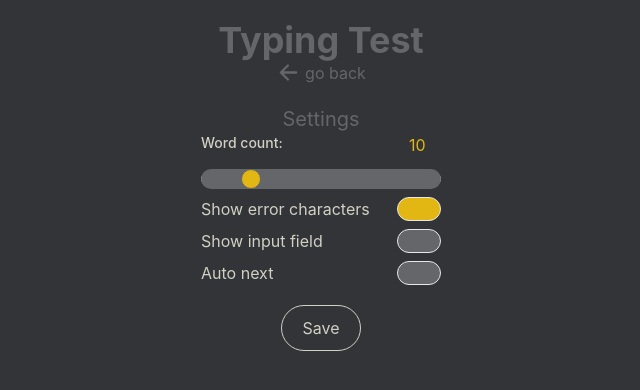
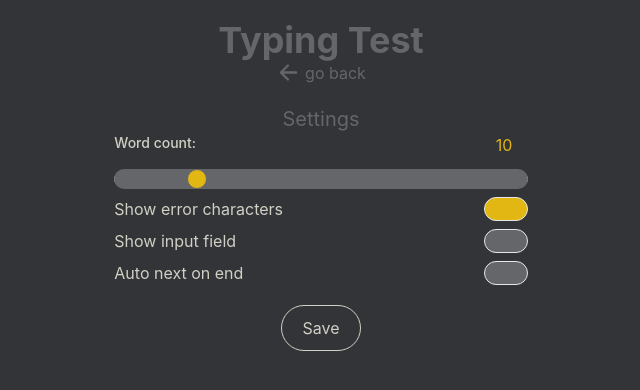
Before and after one commit to Bhanukamax/typing-test-bmax, a React (Vite) app: page / in a window 1280 px wide. Both pictures are taken after a click on the button "settings". Shown: the top 390 px of the page, without its empty margins (319-959 px from the left). Built offline with nearby package versions, Linux system fonts and the light colour scheme.

Commit message:
added and disabled next on tab

```diff
--- a/src/componets/settings.tsx
+++ b/src/componets/settings.tsx
@@ -19,10 +19,14 @@ export default function Settings({ onSave, settings }: Props) {
     const [showInput, setShowInput] = useState<boolean>(
         Boolean(settings.showInput)
     );
+    const [tabToNext, setTabToNext] = useState<boolean>(
+        Boolean(settings.tabToNext)
+    );
+
 
     const handleSubmit = (e: React.FormEvent<HTMLFormElement>) => {
         e.preventDefault();
-        onSave({ wordCount, showInput, showErrorChars, autoNext });
+        onSave({ wordCount, showInput, showErrorChars, autoNext, tabToNext: tabToNext });
     };
 
     return (
@@ -30,11 +34,12 @@ export default function Settings({ onSave, settings }: Props) {
             <div className="color-sub flex flex-col w-full items-center">
                 <h2 className="text-xl text-center">Settings</h2>
 
-                <div className="flex flex-col gap-2 max-w-full w-60 ">
+                <div className="flex flex-col gap-2 max-w-full w-2/6 min-w-64">
                     <WordCuntInput value={wordCount} onChange={setWordCount} />
                     <BoolSetting value={showErrorChars} setValue={setShowErrorChars} title='Show error characters' />
                     <BoolSetting value={showInput} setValue={setShowInput} title='Show input field' />
-                    <BoolSetting value={autoNext} setValue={setAutoNext} title='Auto next' />
+                    <BoolSetting value={autoNext} setValue={setAutoNext} title='Auto next on end' />
+                    {/* <BoolSetting value={tabToNext} setValue={setTabToNext} title='Tab to next test (experimental)' /> */}
                 </div>
                 <div className="flex justify-center">
                     <button className="button mt-5 rounded-full" type="submit">
@@ -59,7 +64,6 @@ function BoolSetting({
         <div className="flex justify-between">
             <label className="label color-text">{title}</label>
             <ToggleSwitch
-                name="showInput"
                 color="main"
                 checked={value}
                 onChange={setValue}
--- a/src/componets/typing-test.tsx
+++ b/src/componets/typing-test.tsx
@@ -1,7 +1,7 @@
 import TestDisplay from './test-display';
 import text from '../1000-common.txt';
 import { IoReloadCircle } from 'react-icons/io5';
-import { useEffect, useState, useRef } from 'react';
+import { useEffect, useState, useRef, useLayoutEffect } from 'react';
 import { setTheme, Themes } from '../util/theme';
 import { useFocusRefOnBodyClick } from '../hooks';
 import { useSettings } from '../util/settings';
@@ -182,6 +182,7 @@ export default function TypingTest({ wordCount }: Props) {
     }, [userText, testTime, testState]);
 
     const testTextInputRef = useRef<HTMLInputElement>(null);
+    const newTestButtonRef = useRef<HTMLButtonElement>(null);
 
     useFocusRefOnBodyClick(testTextInputRef);
 
@@ -203,6 +204,25 @@ export default function TypingTest({ wordCount }: Props) {
     useEffect(() => {
         newTest();
     }, []);
+
+    // new test on button focus
+    useLayoutEffect(() => {
+        // DISABLED: as not properly working
+        return;
+        if (!settings.tabToNext) {
+            return;
+        }
+        const listener = () => {
+            setTimeout(() => {
+                newTest();
+            }, 100);
+
+        };
+        newTestButtonRef.current?.addEventListener('focus', listener)
+        return () => {
+            newTestButtonRef.current?.removeEventListener('focus', listener)
+        }
+    }, [newTestButtonRef.current === document.activeElement]);
 
     const handleOnBlur = () => {
         return;
@@ -247,7 +267,7 @@ export default function TypingTest({ wordCount }: Props) {
                 autoCapitalize="off"
                 autoComplete="off"
             />
-            <button onClick={newTest} className="button rounded-full">
+            <button ref={newTestButtonRef} onClick={newTest} className="button rounded-full">
                 New Test &nbsp; <IoReloadCircle size={20} />{' '}
             </button>
         </>
--- a/src/util/settings.ts
+++ b/src/util/settings.ts
@@ -6,6 +6,7 @@ export type SettingsType = {
     showErrorChars: boolean;
     showInput: boolean;
     autoNext: boolean;
+    tabToNext: boolean;
 };
 
 export const defaultSettings: SettingsType = {
@@ -13,6 +14,7 @@ export const defaultSettings: SettingsType = {
     showErrorChars: true,
     showInput: false,
     autoNext: false,
+    tabToNext: false,
 };
 
 export function loadSettings(): SettingsType {
```
